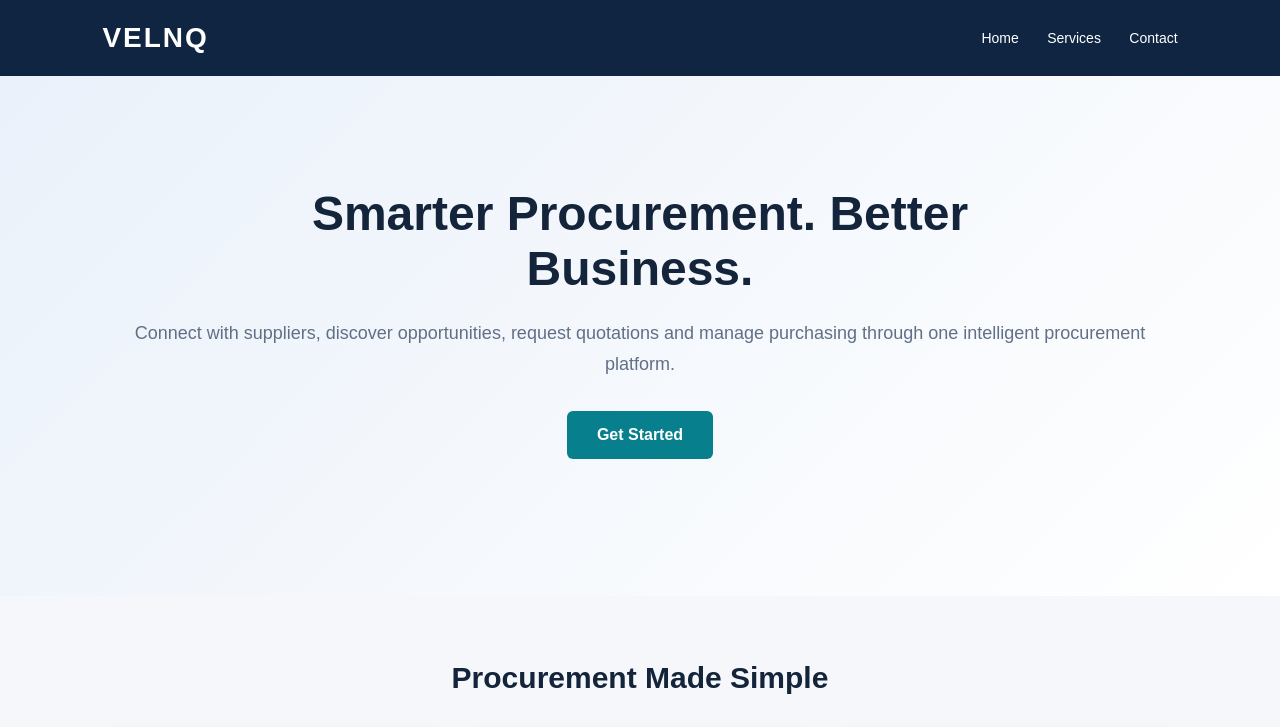
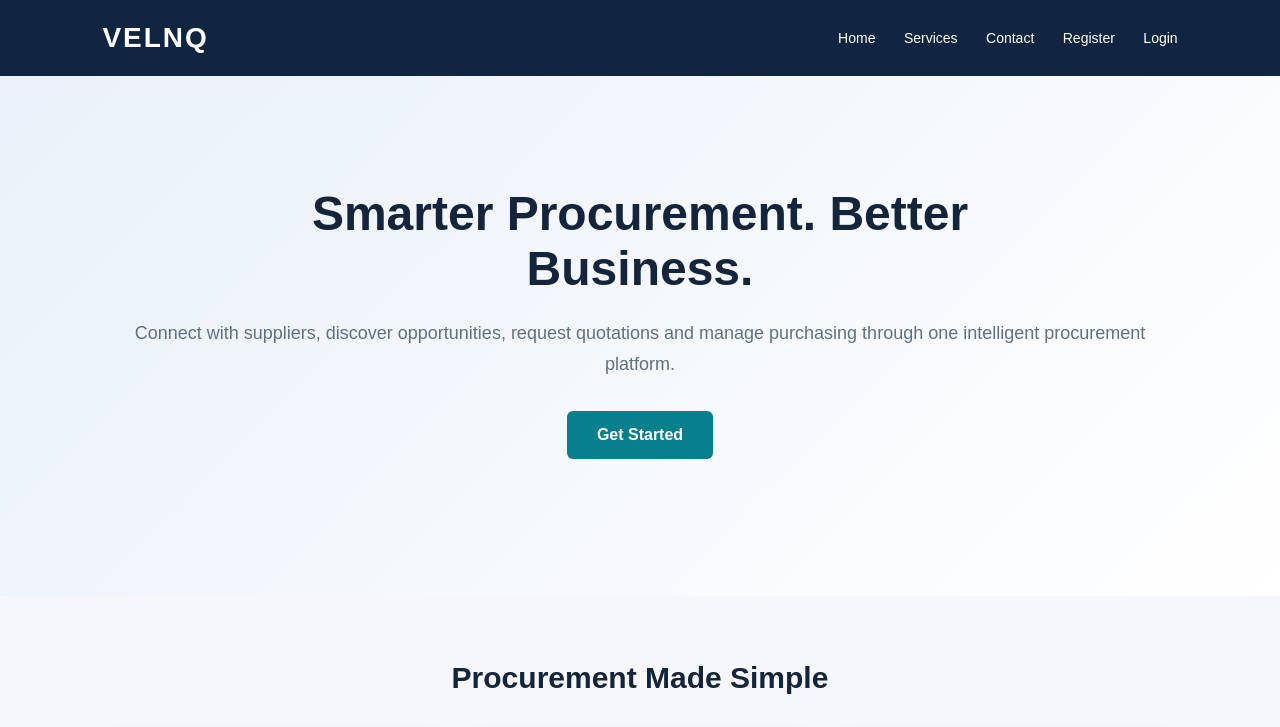
Before and after one commit to velnq/velnq-website, a plain HTML site: page index.html in a window 1280 px wide. Shown: the top 727 px of the page. Drawn offline with Linux system fonts and the light colour scheme.

Commit message:
Add Register and Login links to navigation

```diff
--- a/index.html
+++ b/index.html
@@ -11,11 +11,13 @@
 
 <header>
   <div class="logo">VELNQ</div>
-  <nav>
-    <a href="#home">Home</a>
-    <a href="#services">Services</a>
-    <a href="#contact">Contact</a>
-  </nav>
+<nav>
+  <a href="#home">Home</a>
+  <a href="#services">Services</a>
+  <a href="#contact">Contact</a>
+  <a href="register.html">Register</a>
+  <a href="register.html">Login</a>
+</nav>
 </header>
 
 <section class="hero" id="home">
```
